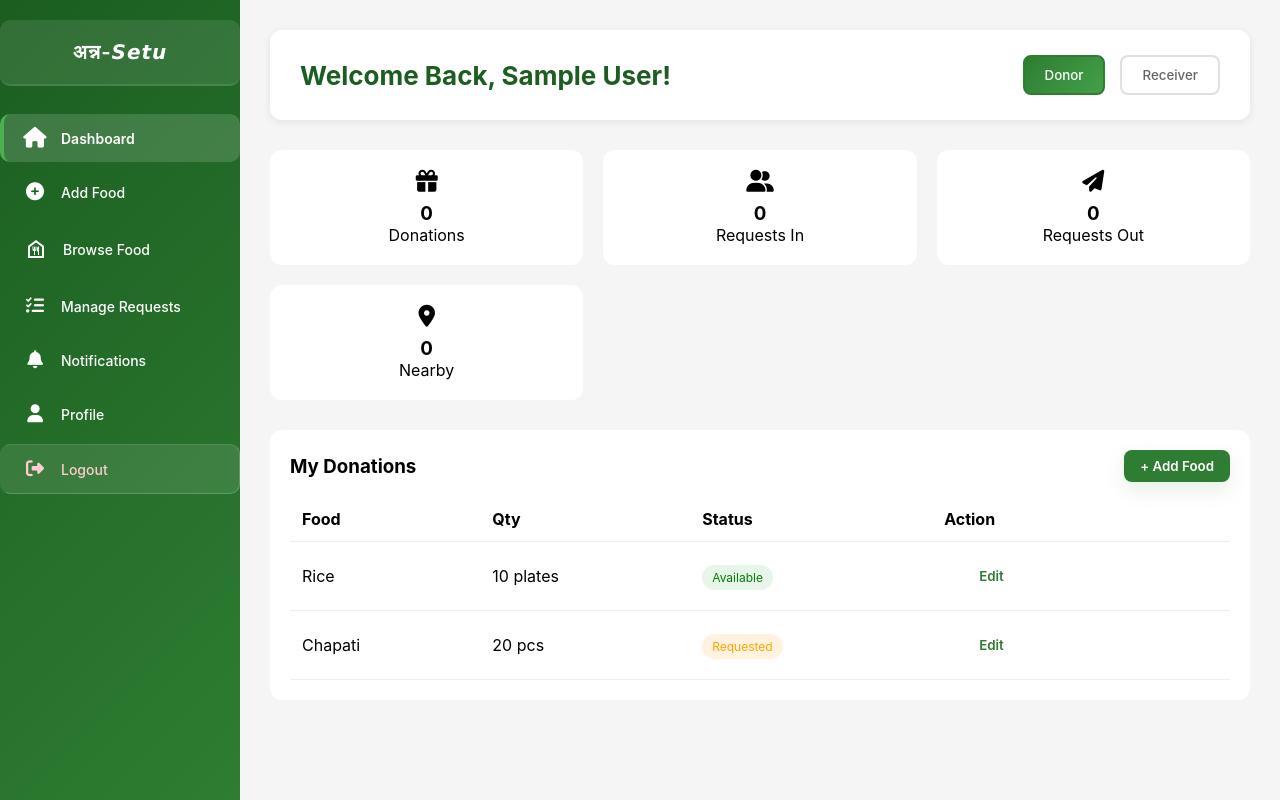
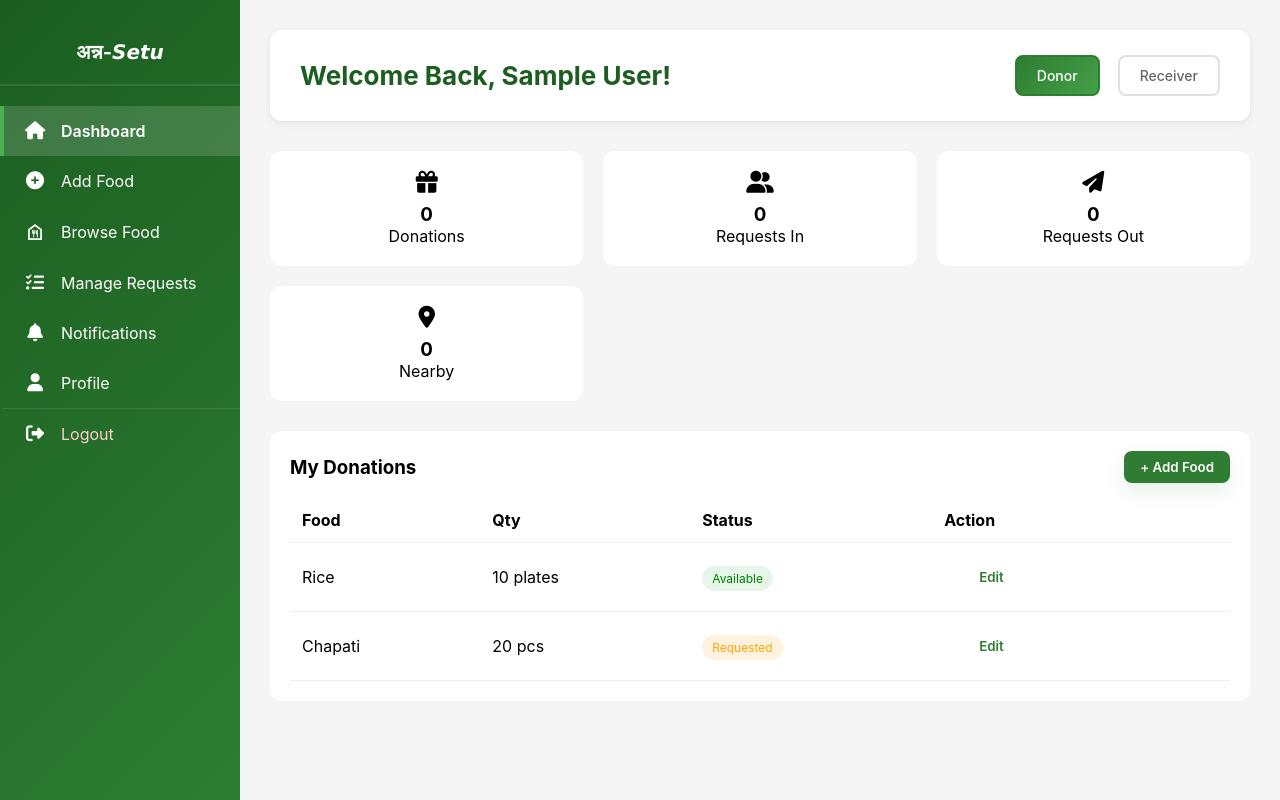
Before and after one commit to amit2120y/Food-loss-Mitigation, a website: page project/annasetu/annasetu_clients/dashboard.html in a window 1280 px wide. Drawn offline with nearby package versions, Linux system fonts and the light colour scheme; sample sign-in values are in the browser's storage.

Commit message:
Fix sidebar styles, remove dashboard.css overrides, update role button styling, add icons to manage-requests page

```diff
--- a/project/annasetu/annasetu_clients/css/dashboard.css
+++ b/project/annasetu/annasetu_clients/css/dashboard.css
@@ -25,87 +25,6 @@ body {
   height: 100vh;
 }
 
-/* SIDEBAR */
-.sidebar {
-  width: 260px;
-  background: linear-gradient(135deg, var(--green), var(--light));
-  color: white;
-  padding: 30px 20px;
-  display: flex;
-  flex-direction: column;
-  gap: 8px;
-  box-shadow: 4px 0 15px rgba(0, 0, 0, 0.1);
-}
-
-.logo {
-  font-size: 24px;
-  font-weight: 600;
-  margin-bottom: 30px;
-  text-align: center;
-  padding: 15px;
-  background: rgba(255, 255, 255, 0.1);
-  border-radius: 10px;
-  letter-spacing: 1px;
-}
-
-nav {
-  display: flex;
-  flex-direction: column;
-  gap: 6px;
-}
-
-.nav-link {
-  display: flex;
-  align-items: center;
-  gap: 12px;
-  padding: 14px 16px;
-  border-radius: 10px;
-  color: rgba(255, 255, 255, 0.85);
-  text-decoration: none;
-  transition: all 0.3s ease;
-  font-weight: 500;
-  font-size: 14px;
-  position: relative;
-  border-left: 3px solid transparent;
-}
-
-.nav-link i {
-  flex-shrink: 0;
-  width: 20px;
-  text-align: center;
-  font-size: 16px;
-  transition: 0.3s;
-}
-
-.nav-link:hover {
-  background: rgba(255, 255, 255, 0.15);
-  color: white;
-  transform: translateX(4px);
-  border-left-color: rgba(255, 255, 255, 0.4);
-}
-
-.nav-link.active {
-  background: rgba(255, 255, 255, 0.2);
-  color: white;
-  border-left-color: white;
-  font-weight: 600;
-}
-
-.nav-link.active i {
-  transform: scale(1.15);
-}
-
-.logout {
-  margin-top: auto;
-  background: rgba(255, 255, 255, 0.1);
-  border: 1px solid rgba(255, 255, 255, 0.2);
-}
-
-.logout:hover {
-  background: rgba(255, 50, 50, 0.3);
-  border-color: rgba(255, 100, 100, 0.5);
-}
-
 /* MAIN */
 .main-content {
   flex: 1;
@@ -122,13 +41,16 @@ nav {
 }
 
 .role-btn {
-  padding: 8px 16px;
+  padding: 10px 24px;
   border: none;
-  border-radius: 20px;
+  border-radius: 40%;
   cursor: pointer;
-  background: #ddd;
-  margin-left: 5px;
+  background: #e0e0e0;
+  margin-left: 8px;
   transition: 0.3s;
+  color: #666;
+  font-weight: 600;
+  font-size: 14px;
 }
 
 .role-btn.active {
--- a/project/annasetu/annasetu_clients/css/style.css
+++ b/project/annasetu/annasetu_clients/css/style.css
@@ -377,6 +377,19 @@ footer {
   width: 22px;
   text-align: center;
   font-size: 18px;
+  color: white;
+  display: inline-block;
+}
+
+.sidebar nav a .material-symbols-outlined {
+  width: 22px;
+  text-align: center;
+  font-size: 22px;
+  color: white;
+  display: inline-block;
+  font-variation-settings:
+    "FILL" 0,
+    "wght" 400;
 }
 
 .main-content {
```
Also changed, not shown: project/annasetu/annasetu_clients/manage-requests.html (+8 -7 lines), project/annasetu/annasetu_clients/myclaims.html (+1 -1 lines), project/annasetu/annasetu_clients/mydonations.html (+1 -1 lines), project/annasetu/annasetu_clients/profile.html (+1 -2 lines).
